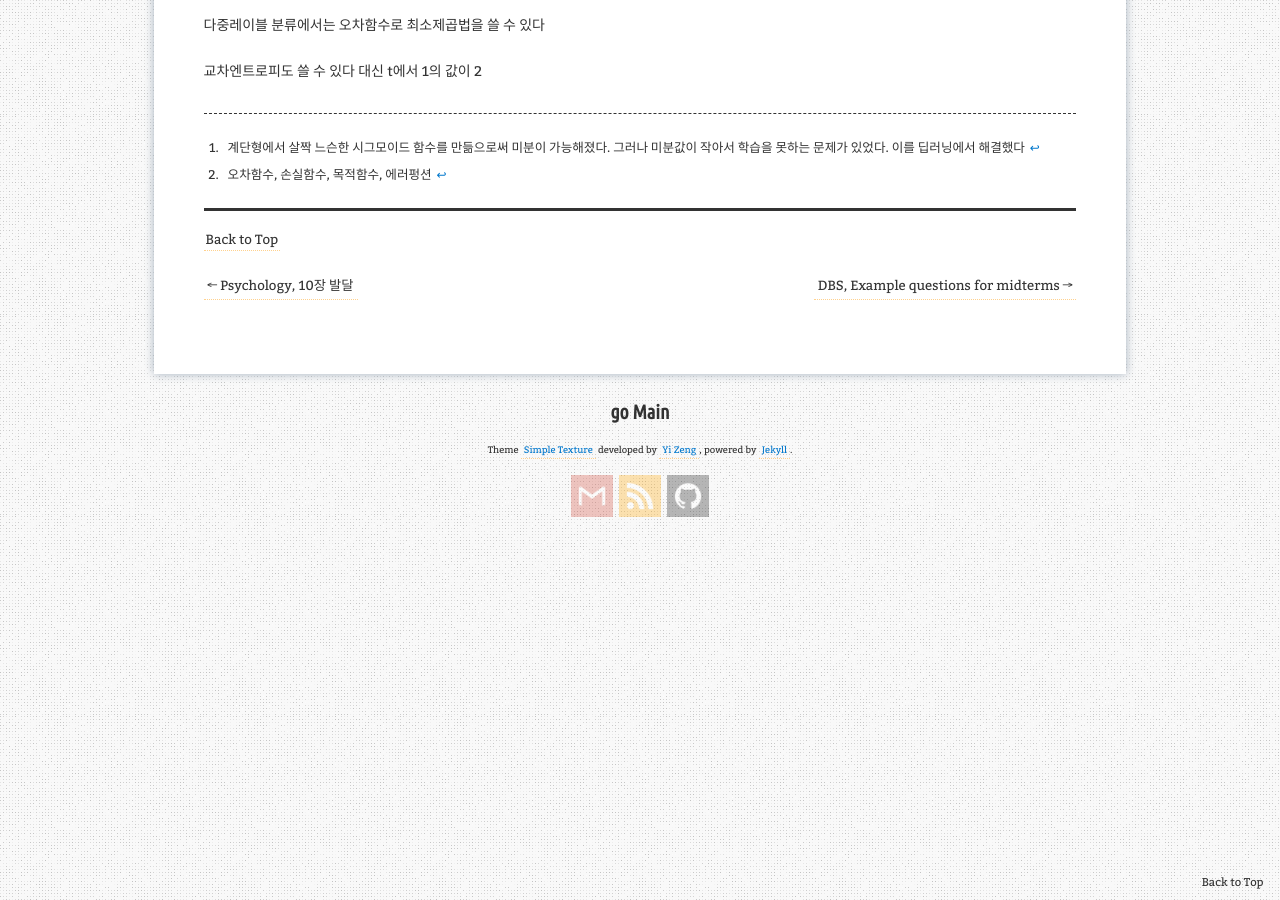
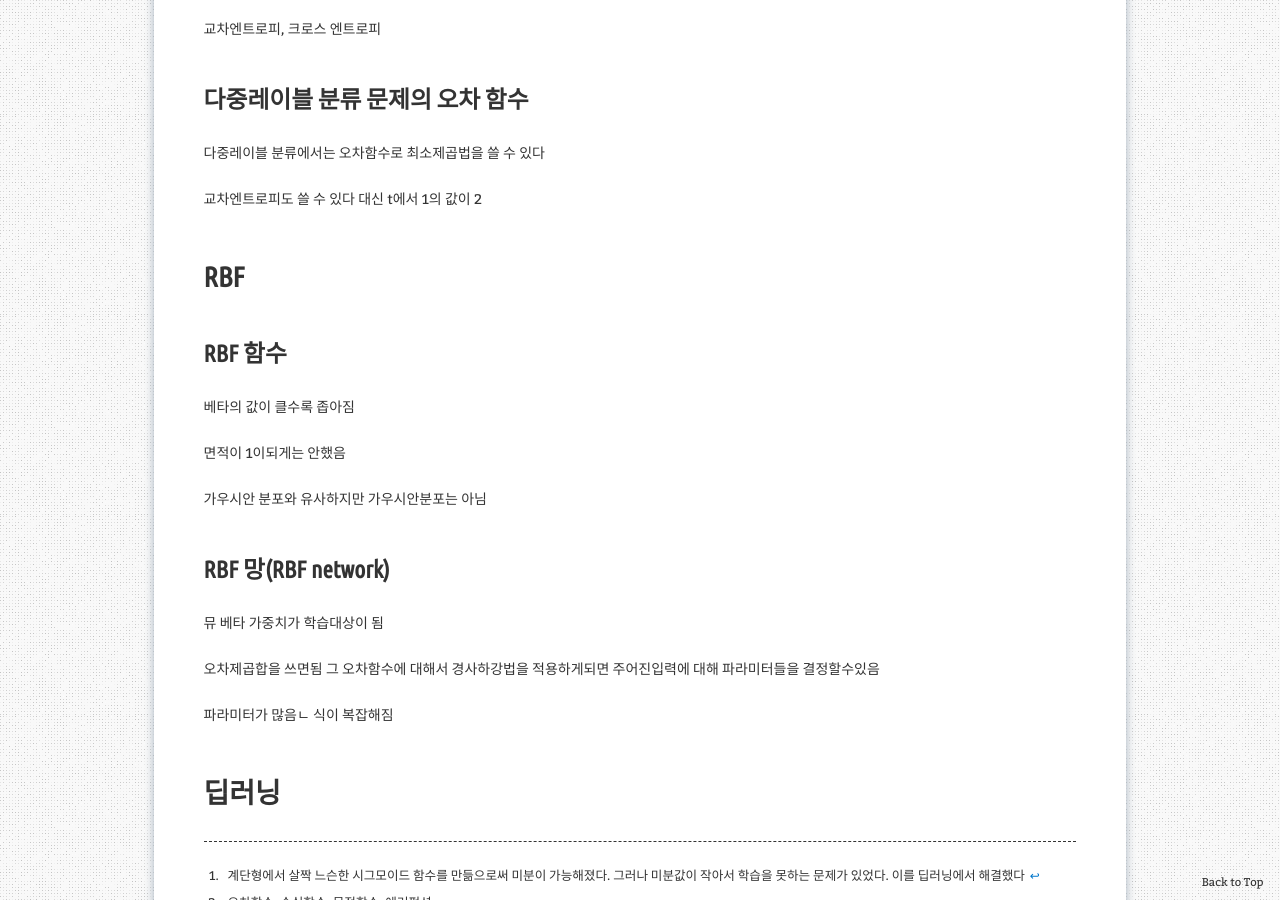
Before and after one commit to aristohyun/aristohyun.github.io, a Jekyll site: the page built from _posts/2021-10-19-AI_05.md, in a window 1280 px wide and 900 px high, scrolled down 10884 px. Built offline with Jekyll 4.4.1, drawn with Linux system fonts in a browser that asks for light colours; formulas are drawn with MathJax 3; comment, search, counter and statistics services are not loaded; some of the changed text lies outside the part shown.

Commit message:
Update 2021-10-19-AI_05.md

```diff
--- a/_posts/2021-10-19-AI_05.md
+++ b/_posts/2021-10-19-AI_05.md
@@ -366,3 +366,25 @@ def softmax(x):
 
 교차엔트로피도 쓸 수 있다
 대신 t에서 1의 값이 2
+
+
+# RBF
+
+## RBF 함수
+베타의 값이 클수록 좁아짐
+
+면적이 1이되게는 안했음
+
+가우시안 분포와 유사하지만 가우시안분포는 아님
+
+## RBF 망(RBF network)
+
+뮤 베타 가중치가 학습대상이 됨
+
+오차제곱합을 쓰면됨
+그 오차함수에 대해서 경사하강법을 적용하게되면
+주어진입력에 대해 파라미터들을 결정할수있음
+
+파라미터가 많음ㄴ 식이 복잡해짐
+
+# 딥러닝
```
